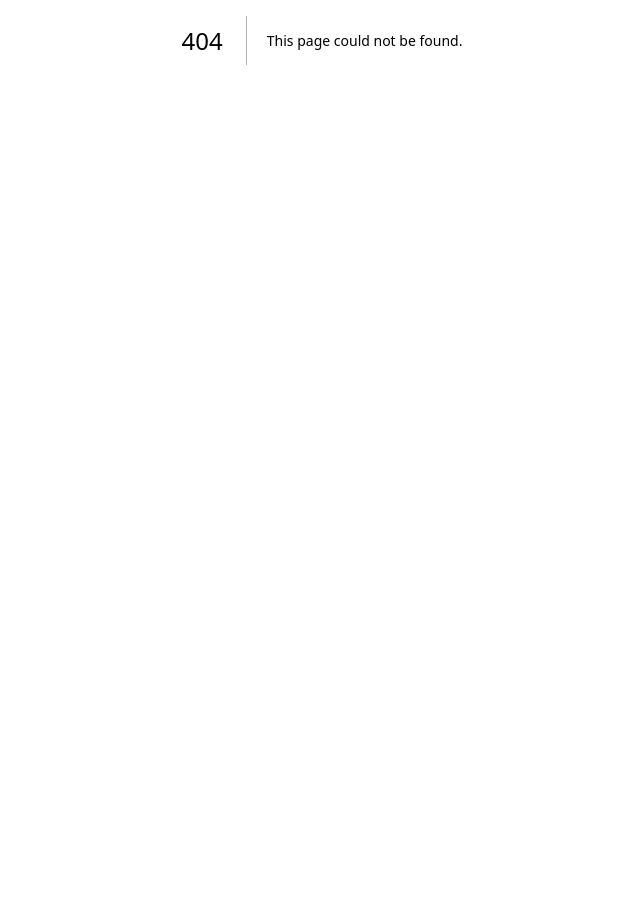
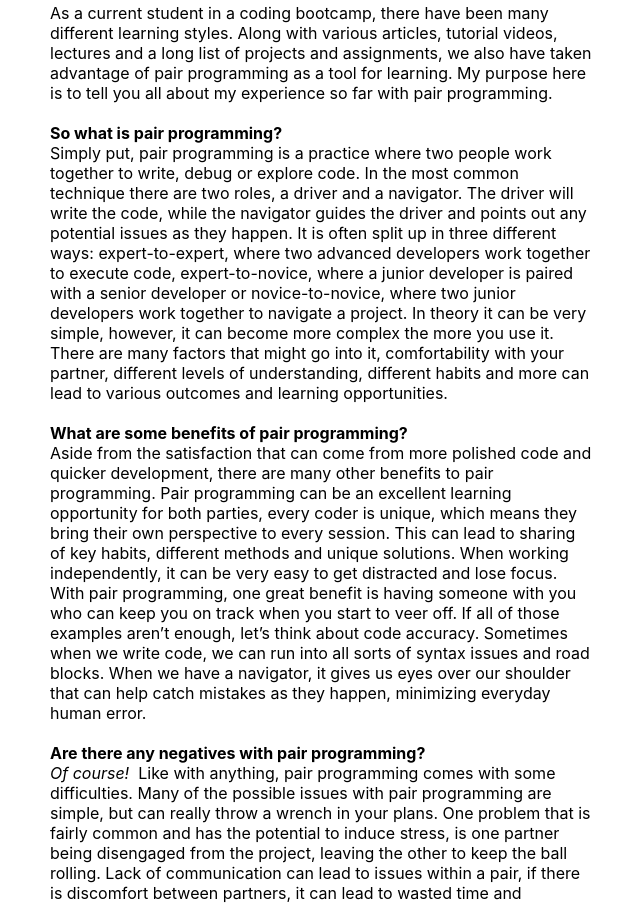
Before and after one commit to jobinism/rewired-blog, a Next.js app: page /posts/pair-programming in a window 1280 px wide. Before the commit this address had no page. Shown: the part 360-1264 px from the top of the page, without its empty margins (318-958 px from the left). Before the commit the page ends 800 px from the top, so only its background shows below. Built offline with nearby package versions, Linux system fonts and the light colour scheme.

Commit message:
added first blog post PP

```diff
--- /dev/null
+++ b/pages/posts/pair-programming.js
@@ -0,0 +1,78 @@
+import Head from "next/head"
+import Script from 'next/script'
+import Layout from '../../components/layout'
+
+export default function PairProgramming() {
+  return (
+  <Layout>
+        <Head>
+        <title>Pair Programming</title>
+      </Head>
+      <Script
+        src="https://connect.facebook.net/en_US/sdk.js"
+        strategy="lazyOnload"
+        onLoad={() =>
+          console.log(`script loaded correctly, window.FB has been populated`)
+        }
+      />
+    <h1>My Thoughts on Pair Programming</h1>
+    <br />
+    <br />
+    <h4><i>11/01/2022 - </i></h4>
+<p>
+As a current student in a coding bootcamp, there have been many different learning styles. Along with various articles, tutorial videos, lectures and a long list of projects and assignments, we also have taken advantage of pair programming as a tool for learning. My purpose here is to tell you all about my experience so far with pair programming.
+</p>
+<br />
+
+<p>
+<b>So what is pair programming?</b><br />
+Simply put, pair programming is a practice where two people work together to write, debug or explore code. In the most common technique there are two roles, a driver and a navigator. The driver will write the code, while the navigator guides the driver and points out any potential issues as they happen. It is often split up in three different ways: expert-to-expert, where two advanced developers work together to execute code, expert-to-novice, where a junior developer is paired with a senior developer or novice-to-novice, where two junior developers work together to navigate a project. In theory it can be very simple, however, it can become more complex the more you use it. There are many factors that might go into it, comfortability with your partner, different levels of understanding, different habits and more can lead to various outcomes and learning opportunities.
+</p>
+
+<br />
+<p>
+<b>What are some benefits of pair programming?</b> <br />
+Aside from the satisfaction that can come from more polished code and quicker development, there are many other benefits to pair programming. Pair programming can be an excellent learning opportunity for both parties, every coder is unique, which means they bring their own perspective to every session. This can lead to sharing of key habits, different methods and unique solutions. When working independently, it can be very easy to get distracted and lose focus. With pair programming, one great benefit is having someone with you who can keep you on track when you start to veer off. If all of those examples aren’t enough, let’s think about code accuracy. Sometimes when we write code, we can run into all sorts of syntax issues and road blocks. When we have a navigator, it gives us eyes over our shoulder that can help catch mistakes as they happen, minimizing everyday human error.
+</p>
+<br />
+<p>
+<b> Are there any negatives with pair programming?</b><br />
+<i>Of course!</i>&nbsp; Like with anything, pair programming comes with some difficulties. Many of the possible issues with pair programming are simple, but can really throw a wrench in your plans. One problem that is fairly common and has the potential to induce stress, is one partner being disengaged from the project, leaving the other to keep the ball rolling. Lack of communication can lead to issues within a pair, if there is discomfort between partners, it can lead to wasted time and unnecessary errors. If both programmers get stuck, that can lead to time wasting and frustration, which can end up making the session less productive than solo work. Because we all have them, sometimes pair programming can lead to introducing your partner, or vice versa, to new bad habits or reinforce the ones you already have.
+</p>
+<hr />
+<br />
+<p>
+<h2><b>What are some best practices I can use?</b></h2>
+<br />
+<h4>Communication is key!</h4>
+<br />
+If pair programming is done without constant communication, it more than likely means they are not sharing their thoughts. Good pair programming comes with talking and thinking out loud.
+</p>
+<br />
+<p>
+<h4>Equal work share</h4>
+<br />
+Obviously every pair is different, but typically a good practice is to swap consistently between driver and navigator. It can be easy to get caught up in your work, so a great way to make sure you are switching enough is setting timers. Try out some different intervals and figure out what works best for you and your partner!
+</p>
+<br />
+<p>
+<h4>Ask questions</h4>
+<br />
+A big part of pair programming is learning, so if you do not understand why you are doing something it is important to ask. In a good setting, you should always feel comfortable asking your partner questions, even if they seem redundant.
+</p>
+<hr />
+<br />
+<p>
+<b>My personal experiences with Pair Programming</b> <br />
+At Lighthouse Labs we have many instances of pair programming. In the earlier weeks of the bootcamp we were paired with other students on some specific assignments&nbsp;<i>(Novice-to-Novice)</i>. Another form of pair programming we use is our mentor sessions, where our mentors act as navigators and guide us through tough coding challenges we have gotten stuck on&nbsp;<i>(Expert-to-Novice)</i>. I personally have found pair programming to be one of my most valuable learning tools. Working with other students who may have different approaches, or know a little more about a subject can be really rewarding. My favourite aspect of pair programming is the opportunity to network and grow with my peers. I hope to continue using this practice in the future, as a tool for growth as I work towards becoming a better developer.
+</p>
+<br />
+<p>
+<h5>In conclusion...</h5>
+Often coding can be looked at as an acutely isolated profession, so I believe that practices such as pair programming can be invaluable as we continue to grow as developers. It is very important that we promote teamwork and connectivity as the industry moves towards remote working environments.
+</p>
+
+
+  </Layout>
+
+)}
```
